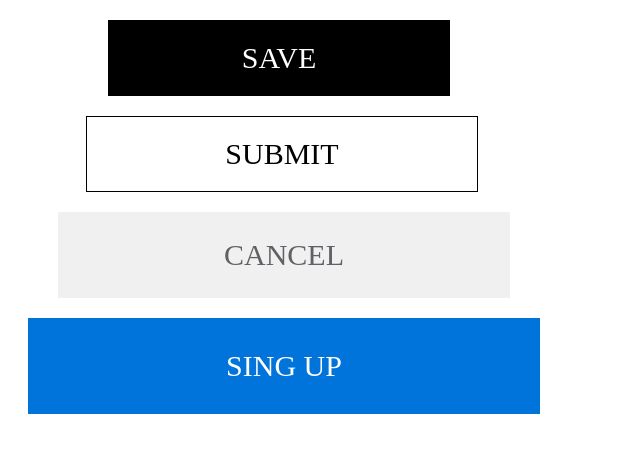
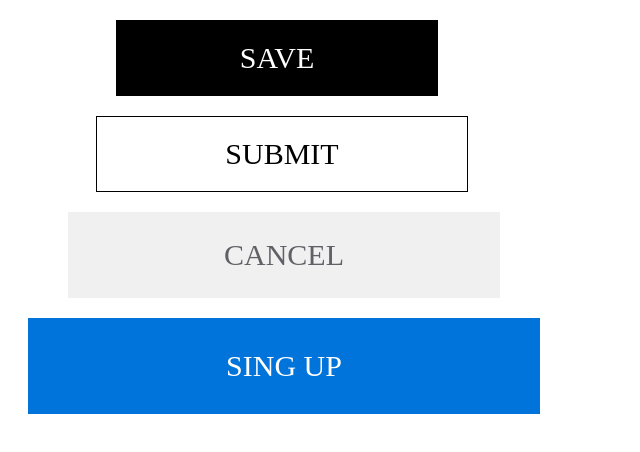
Before and after one commit to jeanToru/WEB1-Box-Model, a plain HTML site: page WEB1-BoxModel/index.html in a window 1280 px wide. Shown: the whole page, without its empty margins (0-640 px from the left). Drawn offline with Linux system fonts and the light colour scheme.

Commit message:
Finalizado

```diff
--- a/WEB1-BoxModel/Style/style.css
+++ b/WEB1-BoxModel/Style/style.css
@@ -6,8 +6,8 @@
     color: white;
     margin: 20px 15px;
     border: 1px solid black;
-    width: 300px;
-    margin-left: 100px;
+    width: 280px;
+    margin-left: 108px;
 }
 
 .save:hover {
@@ -23,8 +23,8 @@
     color: black;
     margin: 20px 15px;
     border: 1px solid black;
-    width: 350px;
-    margin-left: 78px;
+    width: 330px;
+    margin-left: 88px;
 }
 
 .submit:hover {
@@ -40,8 +40,8 @@
     color: #616066;
     margin: 20px 15px;
     border: 1px solid #F0F0F0;
-    width: 400px;
-    margin-left: 50px;
+    width: 380px;
+    margin-left: 60px;
 }
 
 .cancel:hover {
```
